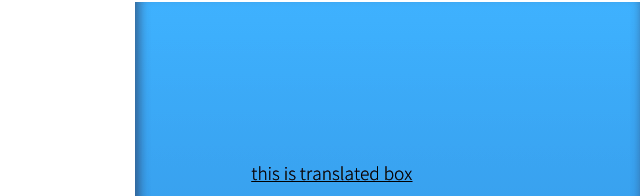
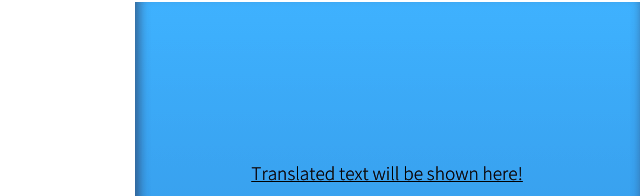
Before and after one commit to DdukTwiSun/aps-client, an Electron app: page base.html in a window 1280 px wide. Shown: the top 196 px of the page, without its empty margins (640-1280 px from the left). Drawn offline with nearby package versions, Linux system fonts and the light colour scheme.

Commit message:
base.html: change default text

```diff
--- a/base.html
+++ b/base.html
@@ -31,7 +31,7 @@
             <div id="icon1">
             </div>
             <div class="floating-box">
-                <a href="#">this is translated box</a>
+                <a href="#">Translated text will be shown here!</a>
             </div>
             <div id="icon2">
             </div>
```
